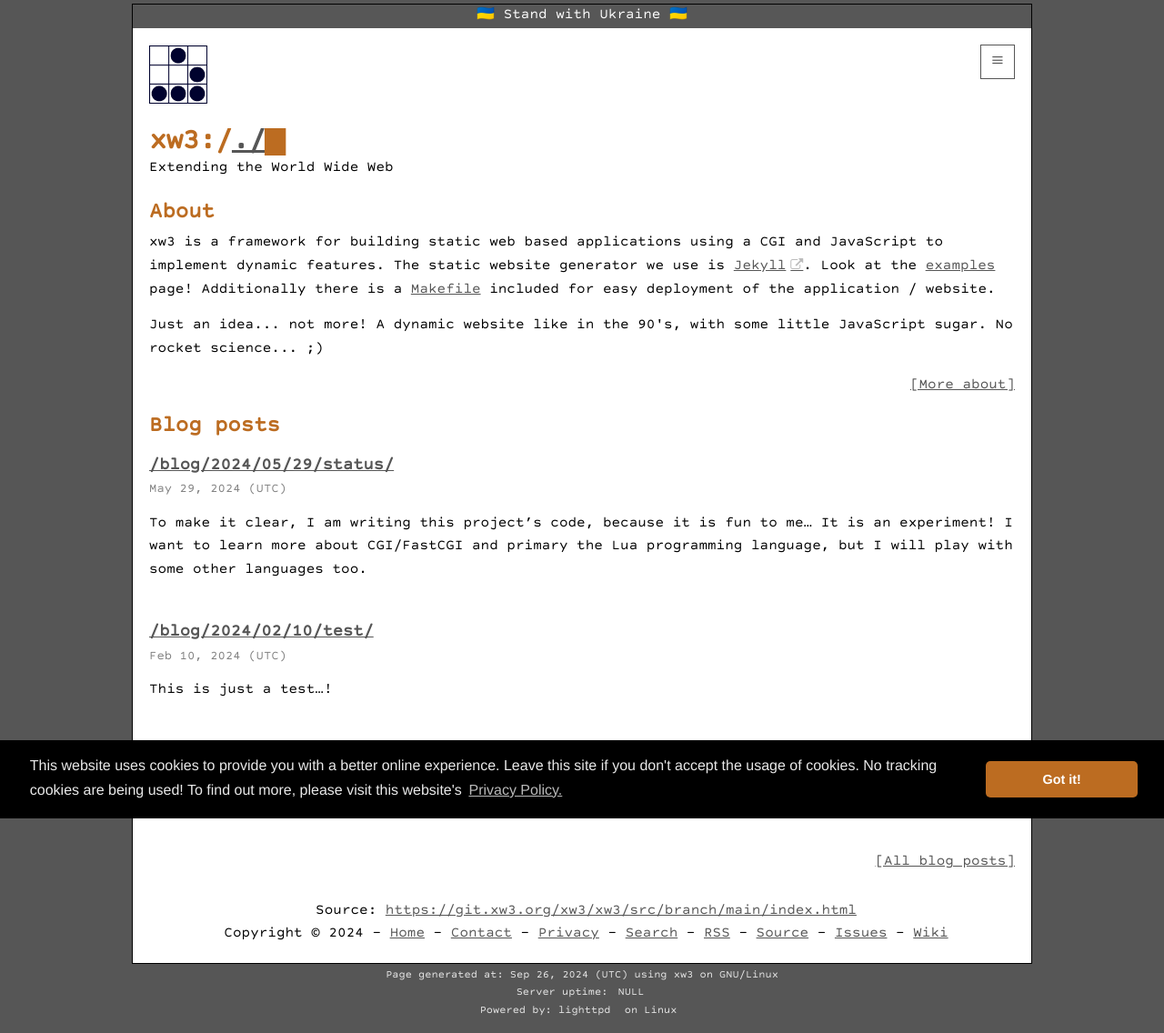
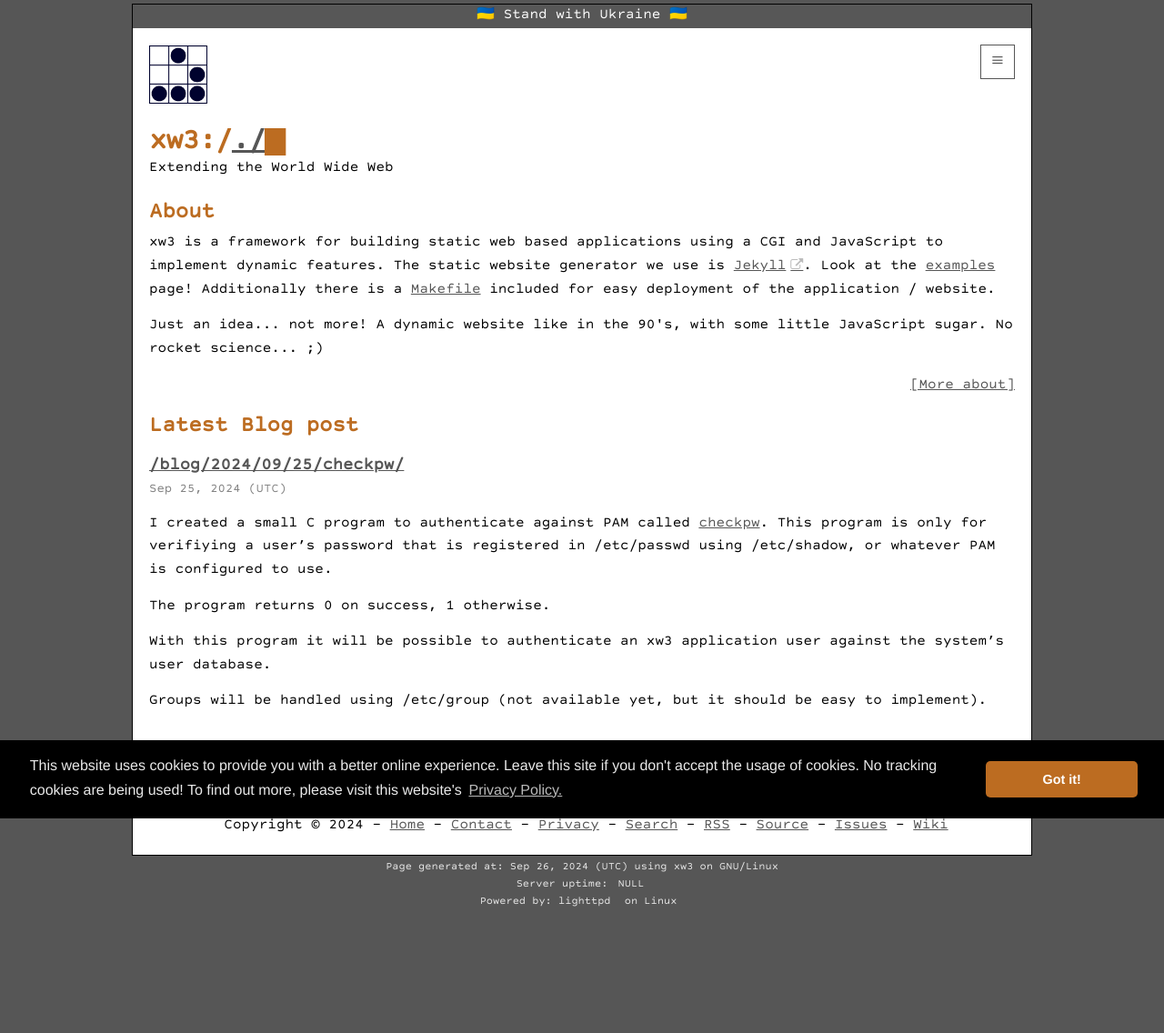
Before and after one commit to hanez/xw3, a Jekyll site: the page built from index.html, in a window 1280 px wide. Shown: the whole page at 91% size. Built offline with Jekyll 4.4.1, drawn with Linux system fonts in a browser that asks for light colours; the list of posts is cut into pages by our own code; comment, search, counter and statistics services are not loaded; after the commit the page ends 1016 px from its top, so only the background shows below that.

Commit message:
Added new blog post and removed pinned posts from homepage.

```diff
--- /dev/null
+++ b/_posts/2024-09-25-checkpw.md
@@ -0,0 +1,24 @@
+---
+layout: post
+published: true
+title: /checkpw/
+date: 2024-09-25
+tags:
+- cgi
+- static
+- auth
+- authentication
+- pam
+- shadow
+- user
+- password
+- checkpassword
+---
+
+I created a small C program to authenticate against PAM called [checkpw](https://git.xw3.org/xw3/checkpw). This program is only for verifiying a user's password that is registered in /etc/passwd using /etc/shadow, or whatever PAM is configured to use.
+
+The program returns 0 on success, 1 otherwise.
+
+With this program it will be possible to authenticate an xw3 application user against the system's user database.
+
+Groups will be handled using /etc/group (not available yet, but it should be easy to implement).
--- a/index.html
+++ b/index.html
@@ -30,20 +30,9 @@
 
 <p style="text-align:right;"><a href="/about/">[More about]</a></p>
 
-<h2>Blog posts</h2>
+<h2>Latest Blog post</h2>
 
-{% if page.url == "/" %}
-{% for post in site.tags.pinned %}
-<article class="post-content">
-<h3><a href="{{ post.url }}" title="{{ post.title }}">{{ post.url }}</a> <span style="cursor:help; float: right;" title="Pinned Post!">📌</span></h3>
-<p class="post-meta">{{ post.date | date: "%b %-d, %Y" }}
-{% if post.date_updated %} - Updated: {{ post.date_updated | date: "%b %-d, %Y" }}{% endif %} ({{ post.date | date: "%Z" }})</p>
-{{ post.content }}
-</article>
-{% endfor %}
-{% endif %}
-
-{% for post in site.posts %}
+{% for post in site.posts limit:1 %}
 {% unless post.tags contains 'pinned' %}
 <article class="post-content">
 <h3><a href="{{ post.url }}" title="{{ post.title }}">{{ post.url }}</a></h3>
```
Also changed, not shown: _posts/2024-05-29-status.md (+1 -0 lines).
